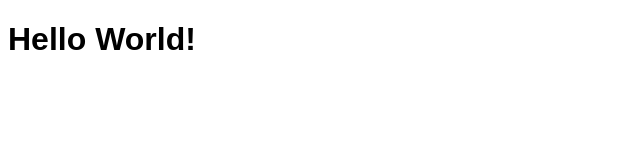
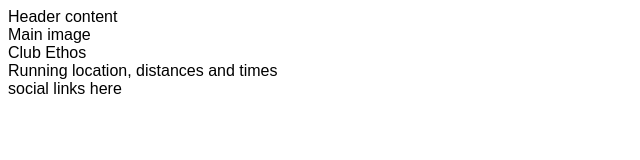
Before and after one commit to AndrewCozma/love-running, a plain HTML site: page index.html in a window 1280 px wide. Shown: the whole page, without its empty margins (0-640 px from the left). Drawn offline with Linux system fonts and the light colour scheme.

Commit message:
add core structure for home page

```diff
--- a/index.html
+++ b/index.html
@@ -11,6 +11,18 @@
     <title>Love Running</title>
 </head>
 <body>
-    <h1>Hello World!</h1>
+    <header> Header content</header>
+    <section>
+        Main image
+    </section>
+    <section>
+        Club Ethos
+    </section>
+    <section>
+        Running location, distances and times
+    </section>
+    <footer>
+        social links here
+    </footer>
 </body>
 </html>
```
